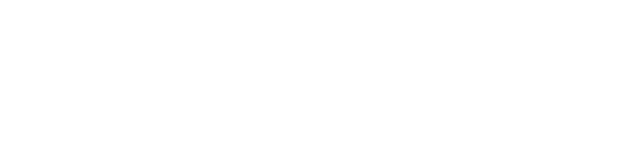
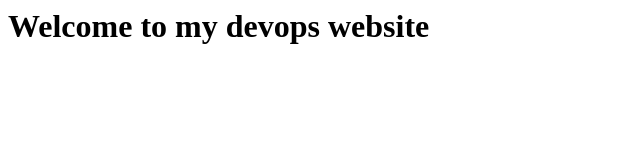
Before and after one commit to hackwithabhi/itprojectdata, a plain HTML site: page index.html in a window 1280 px wide. Shown: the whole page, without its empty margins (0-640 px from the left). Drawn offline with Linux system fonts and the light colour scheme.

Commit message:
updated index.html

```diff
--- a/index.html
+++ b/index.html
@@ -2,3 +2,7 @@
 	<head>
 		<title>Development</title>
 	</head>
+	<body bg=brown>
+		<h1>Welcome to my devops website</h1>
+	</body>
+</html>
```
